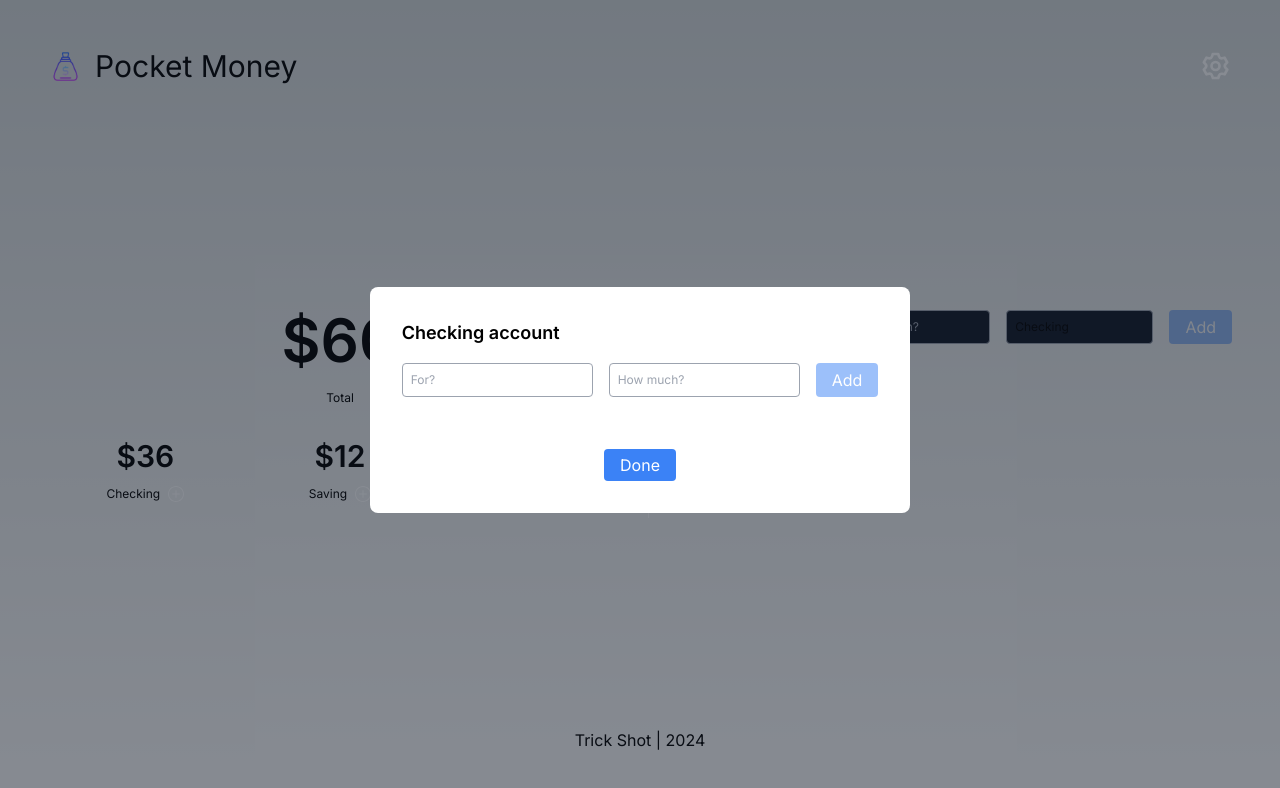
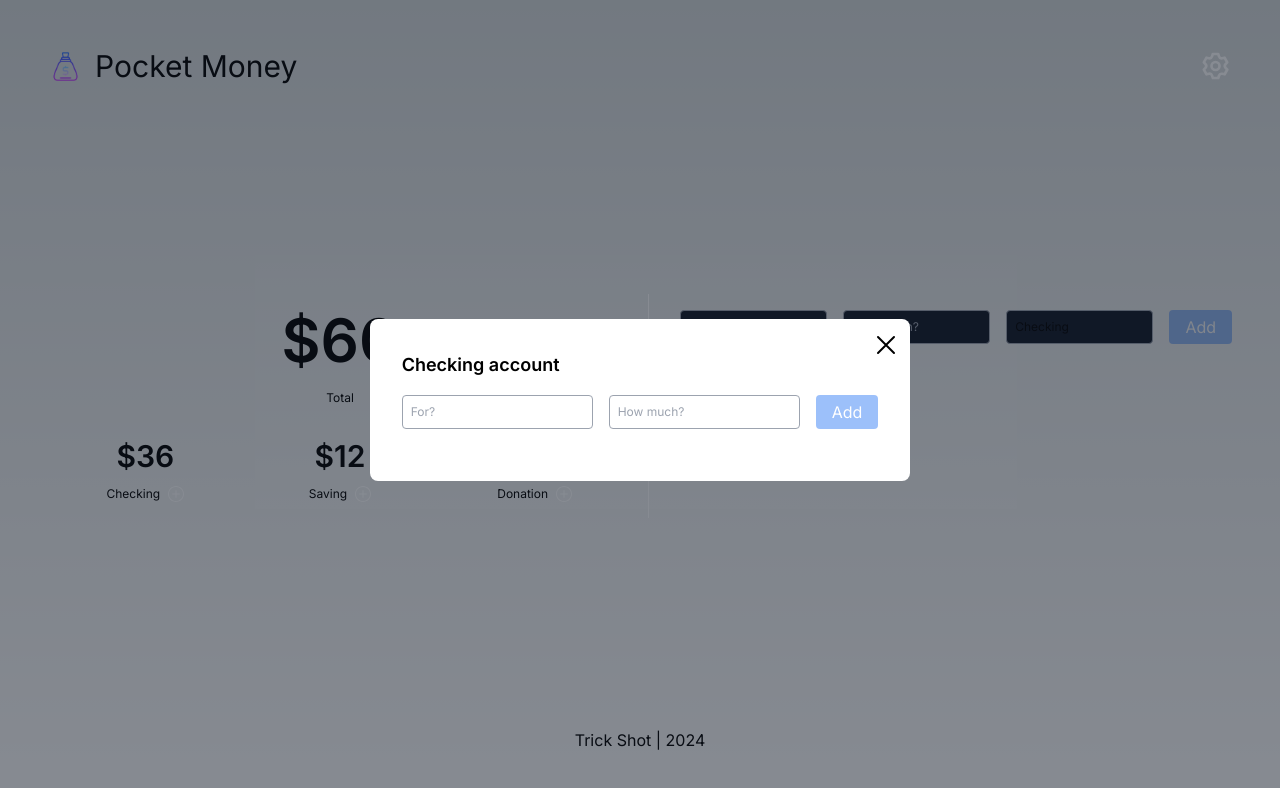
Before and after one commit to ameyakoshti/pocket-money, a Next.js app: page / in a window 1280 px wide. Both pictures are taken after a click on the button 176 px from the left and 494 px from the top of the page. Shown: the top 788 px of the page. Built offline with nearby package versions, Linux system fonts and the light colour scheme.

Commit message:
fix(funds): modal cross button

```diff
--- a/src/components/funds/index.tsx
+++ b/src/components/funds/index.tsx
@@ -63,10 +63,31 @@ const Funds: React.FC<ChildComponentProps> = ({ updateAmount, account }) => {
       {showModal && (
         <div className="fixed inset-0 flex items-center justify-center bg-gray-900 bg-opacity-50 z-50">
           <div className="bg-white p-8 m-8 rounded-lg">
-            <h2 className="text-lg font-semibold mb-4 text-black">
-              {account} account
-            </h2>
-            <div>
+            <div className="flex items-center justify-between">
+              <h2 className="text-lg font-semibold mb-4 text-black">
+                {account} account
+              </h2>
+              <div className="mr-[-20px] mt-[-50px]">
+                <button onClick={handleDone}>
+                  <svg
+                    width="24px"
+                    height="24px"
+                    viewBox="0 0 24 24"
+                    fill="none"
+                    xmlns="http://www.w3.org/2000/svg"
+                  >
+                    <path
+                      d="M20 20L4 4.00003M20 4L4.00002 20"
+                      stroke="#000000"
+                      stroke-width="2"
+                      stroke-linecap="round"
+                    />
+                  </svg>
+                </button>
+              </div>
+            </div>
+
+            <div className="mb-5">
               <form onSubmit={handleFormSubmit} className="flex space-x-4 mb-4">
                 <input
                   type="text"
@@ -125,14 +146,6 @@ const Funds: React.FC<ChildComponentProps> = ({ updateAmount, account }) => {
                   ))}
               </ul>
             </div>
-            <div className="mt-5 flex justify-center">
-              <button
-                onClick={handleDone}
-                className="bg-blue-500 text-white px-4 py-1 mt-8 rounded"
-              >
-                Done
-              </button>
-            </div>
           </div>
         </div>
       )}
```
